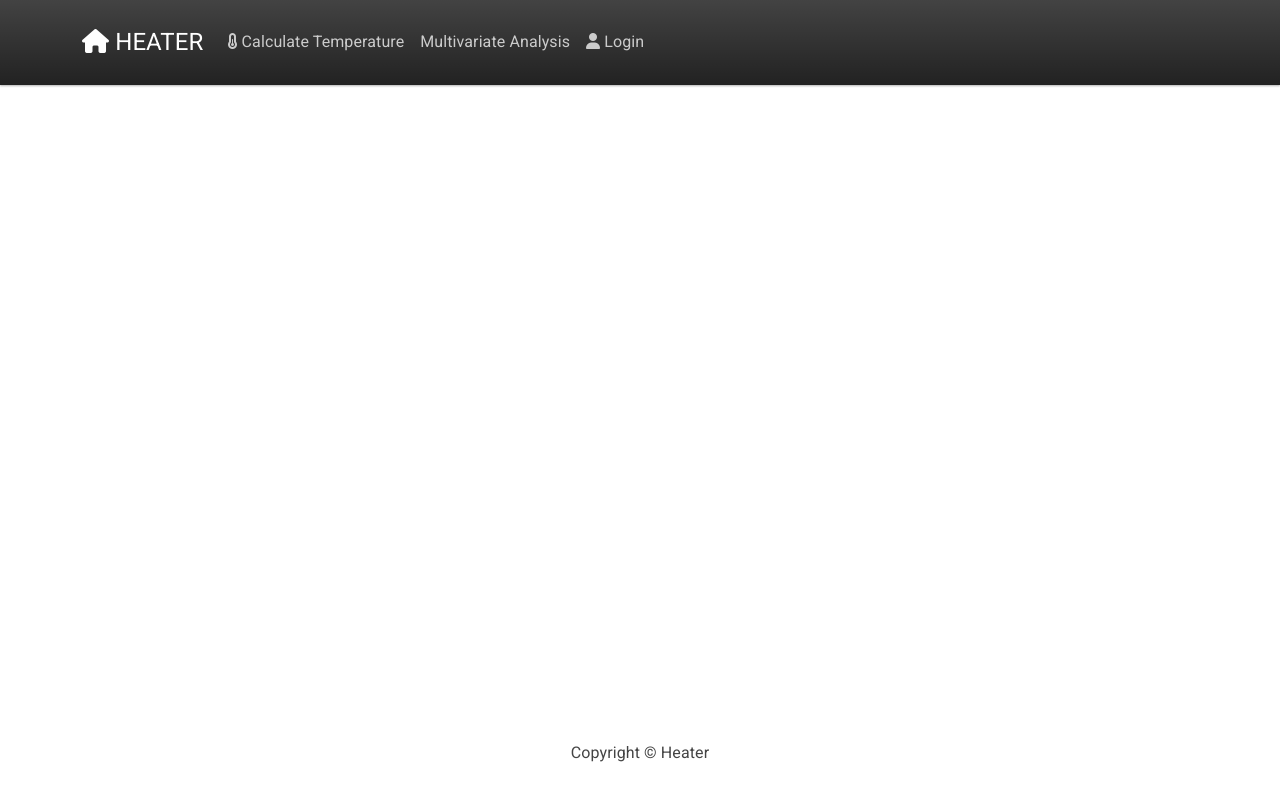
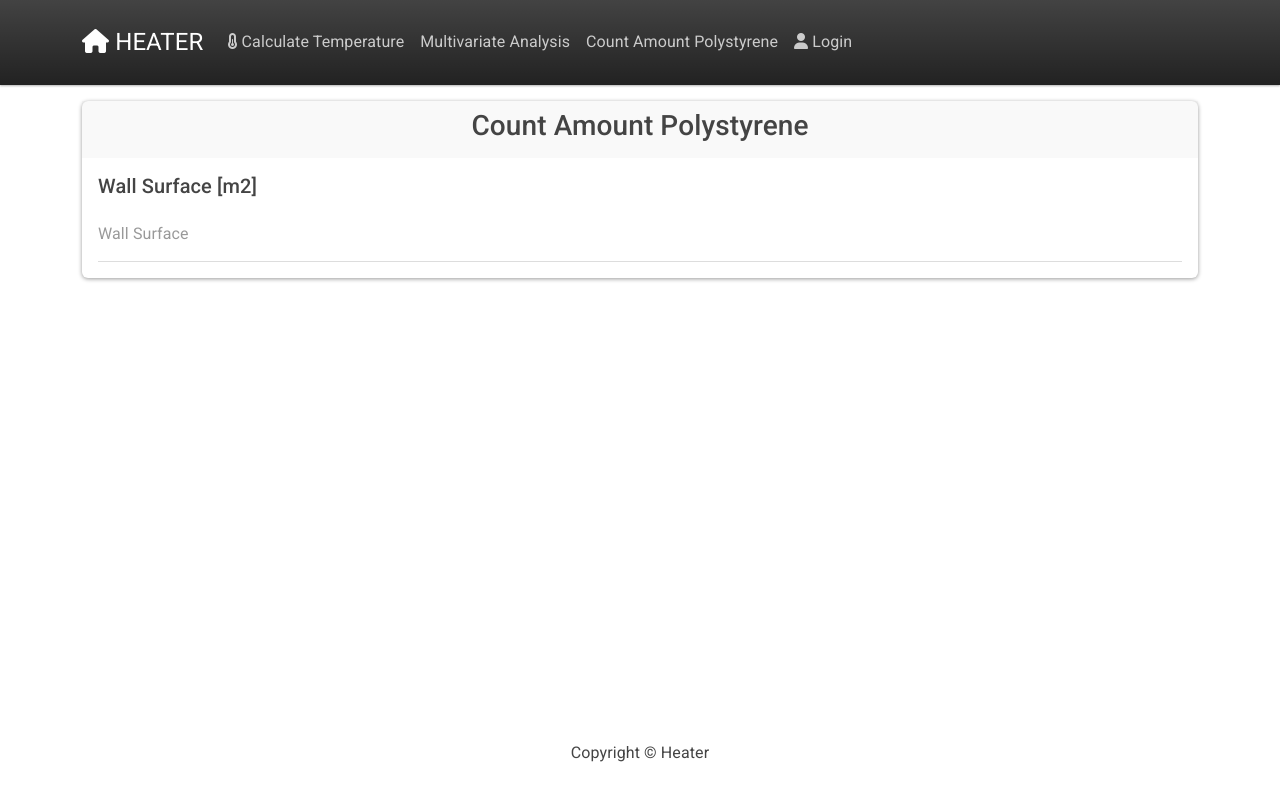
Before and after one commit to rafinder1/heat_app_react, a React (Create React App) app: page /count_amount_polystyrene in a window 1280 px wide. Built offline with nearby package versions, Linux system fonts and the light colour scheme.

Commit message:
add count-amount-polystyrene PAGE

```diff
--- a/src/components/Header.js
+++ b/src/components/Header.js
@@ -11,6 +11,7 @@ function Header() {
                         <Nav className="mr-auto">
                             <Nav.Link href="/calc_temp"><i className='fas fa-thermometer-half'></i>  Calculate Temperature</Nav.Link>
                             <Nav.Link href="/multi_analysis">Multivariate Analysis</Nav.Link>
+                            <Nav.Link href="/count_amount_polystyrene">Count Amount Polystyrene</Nav.Link>
                             <Nav.Link href="/login"><i className='fas fa-user'></i>  Login</Nav.Link>
                         </Nav>
                     </Navbar.Collapse>
--- a/src/pages/App.js
+++ b/src/pages/App.js
@@ -6,6 +6,7 @@ import Footer from '../components/footer';
 import CalculateTemperature from './calculate-temperature/calculate-temperature.components';
 import Home from './home/home';
 import MultivariateAnalysis from './multivariate-analysis/multivariate-analysis.components';
+import CountAmountPolystyrene from './count-amount-polystyrene/count-amount-polystyrene.components';
 import Login from './login/login';
 
 function App() {
@@ -18,6 +19,7 @@ function App() {
             <Route path='/' element={<Home />} />
             <Route path="/calc_temp" element={<CalculateTemperature />} />
             <Route path="/multi_analysis" element={<MultivariateAnalysis />} />
+            <Route path="/count_amount_polystyrene" element={<CountAmountPolystyrene />} />
             <Route path="/login" element={<Login />} />
           </Routes>
         </Container>
--- /dev/null
+++ b/src/pages/count-amount-polystyrene/count-amount-polystyrene.components.js
@@ -0,0 +1,25 @@
+import { Card } from 'react-bootstrap';
+
+import CardHeader from '../../components/card-header';
+import InputField from '../../components/input-field';
+
+function CountAmountPolystyrene() {
+    return (
+        <>
+            <Card>
+                <CardHeader title="Count Amount Polystyrene" >
+                </CardHeader>
+                <Card.Body>
+                    <InputField
+                        value={null}
+                        onChange={null}
+                        placeholder={'Wall Surface'}
+                        header={'Wall Surface [m2]'}
+                    />
+                </Card.Body>
+            </Card>
+        </>
+    )
+}
+
+export default CountAmountPolystyrene
--- a/src/pages/multivariate-analysis/multivariate-analysis.components.js
+++ b/src/pages/multivariate-analysis/multivariate-analysis.components.js
@@ -120,19 +120,6 @@ function MultiAnalysis() {
                     />
                 </Card.Body>
             </Card>
-            <br></br>
-            <Card>
-                <CardHeader title="Count Amount Polystyrene" >
-                </CardHeader>
-                <Card.Body>
-                    <InputField
-                        value={null}
-                        onChange={null}
-                        placeholder={'Wall Surface'}
-                        header={'Wall Surface [m2]'}
-                    />
-                </Card.Body>
-            </Card>
         </>
 
     )
```
